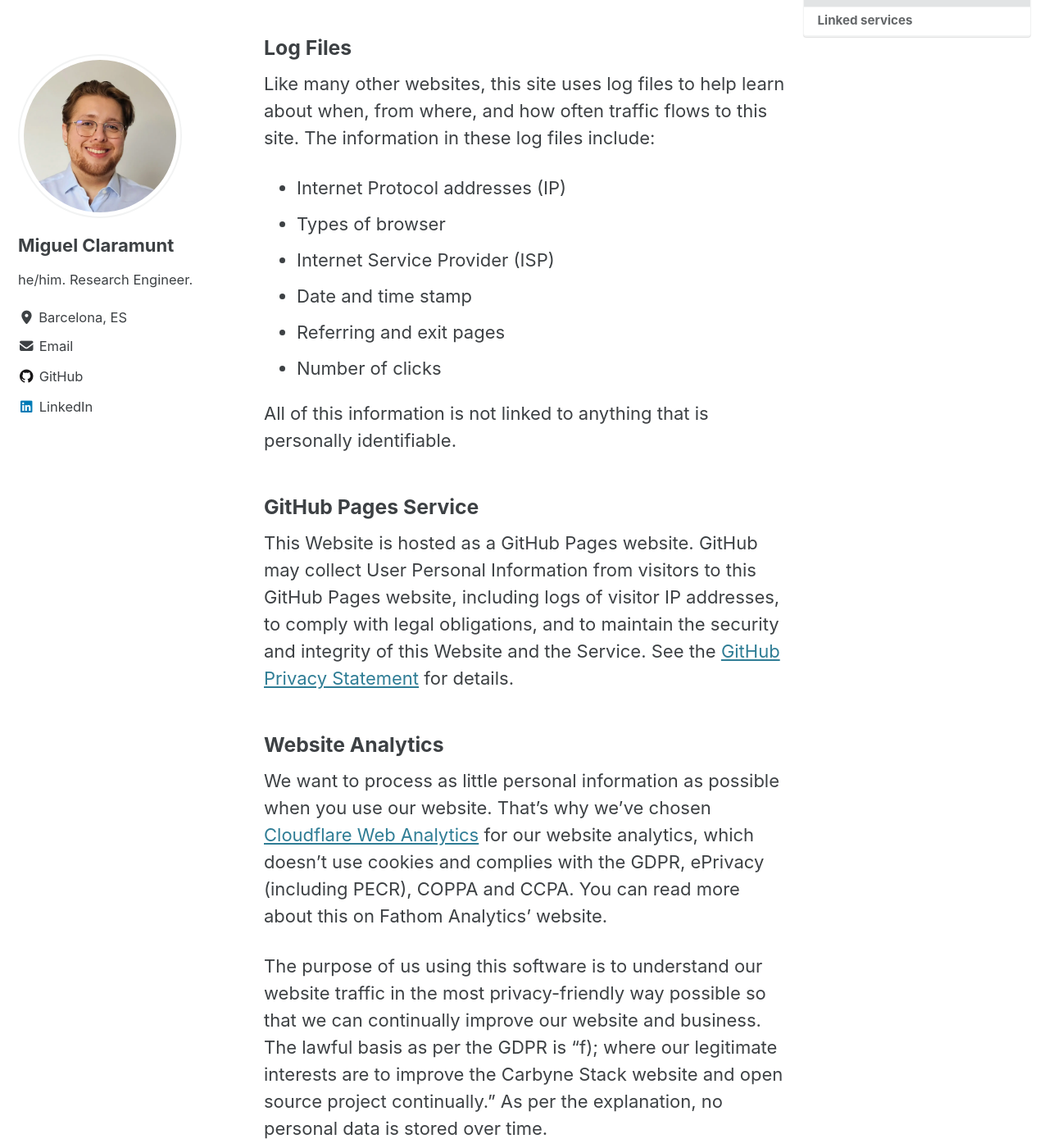
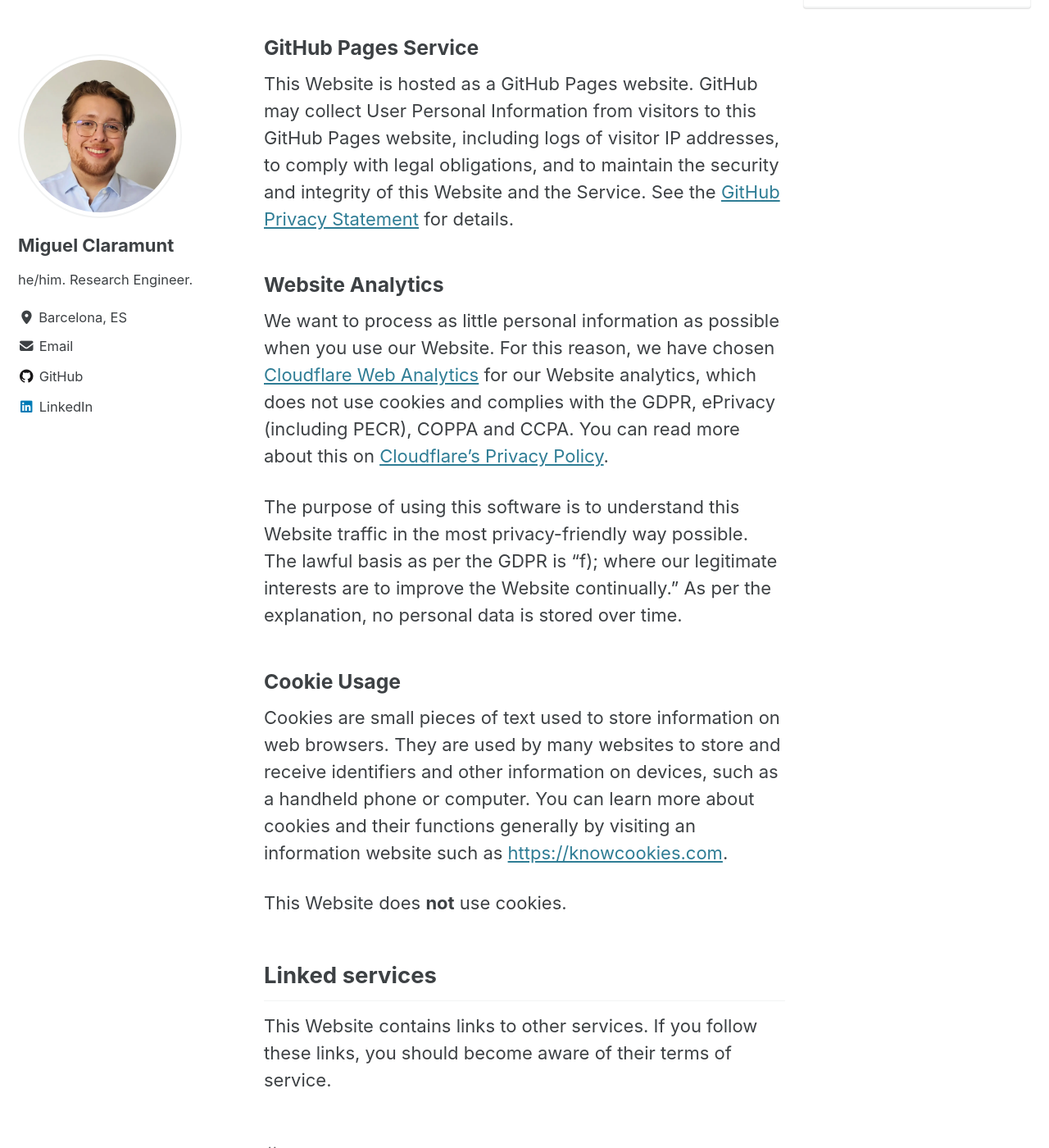
Before and after one commit to MiguelClaramunt/miguelclaramunt.github.io, a Jekyll site: the page built from _pages/terms.md, in a window 1280 px wide and 1400 px high, scrolled down 370 px. Shown: the whole window at 82% size. Built offline with Jekyll 4.4.1, drawn with Linux system fonts in a browser that asks for light colours; cached includes are drawn as plain includes; some of the changed text lies outside the part shown.

Commit message:
Update privacy policy

```diff
--- a/_pages/terms.md
+++ b/_pages/terms.md
@@ -9,9 +9,9 @@
 
 ## Data Collection
 
-### Log Files
+<!-- ### Log Files
 
-Like many other websites, this site uses log files to help learn about when, from where, and how often traffic flows to this site. The information in these log files include:
+Like many other websites, this Website uses log files to help learn about when, from where, and how often traffic flows to this site. The information in these log files include:
 
 * Internet Protocol addresses (IP)
 * Types of browser
@@ -20,7 +20,7 @@
 * Referring and exit pages
 * Number of clicks
 
-All of this information is not linked to anything that is personally identifiable.
+All of this information is not linked to anything that is personally identifiable. -->
 
 ### GitHub Pages Service
 
@@ -28,9 +28,9 @@
 
 ### Website Analytics
 
-We want to process as little personal information as possible when you use our website. That's why we've chosen [Cloudflare Web Analytics](https://www.cloudflare.com/web-analytics/) for our website analytics, which doesn't use cookies and complies with the GDPR, ePrivacy (including PECR), COPPA and CCPA. You can read more about this on Fathom Analytics' website.
+ We want to process as little personal information as possible when you use our Website. For this reason, we have chosen [Cloudflare Web Analytics](https://www.cloudflare.com/web-analytics/) for our Website analytics, which does not use cookies and complies with the GDPR, ePrivacy (including PECR), COPPA and CCPA. You can read more about this on [Cloudflare's Privacy Policy](https://www.cloudflare.com/privacypolicy/).
 
-The purpose of us using this software is to understand our website traffic in the most privacy-friendly way possible so that we can continually improve our website and business. The lawful basis as per the GDPR is "f); where our legitimate interests are to improve the Carbyne Stack website and open source project continually." As per the explanation, no personal data is stored over time.
+The purpose of using this software is to understand this Website traffic in the most privacy-friendly way possible. The lawful basis as per the GDPR is "f); where our legitimate interests are to improve the Website continually." As per the explanation, no personal data is stored over time.
 
 ### Cookie Usage
 
@@ -40,4 +40,4 @@
 
 ## Linked services
 
-This website contains links to other services. If you follow these links, you should become aware of their terms of service.
+This Website contains links to other services. If you follow these links, you should become aware of their terms of service.
```
